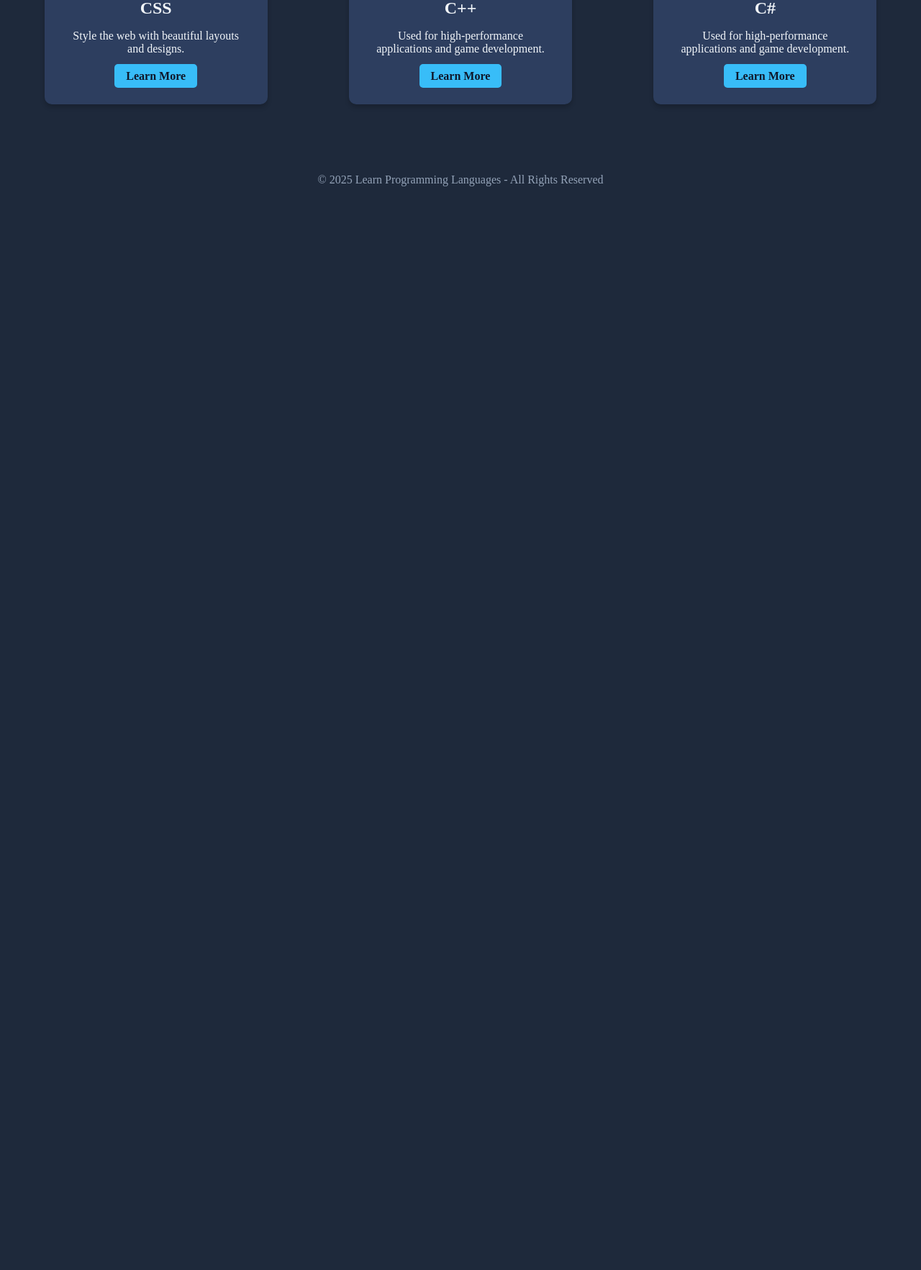
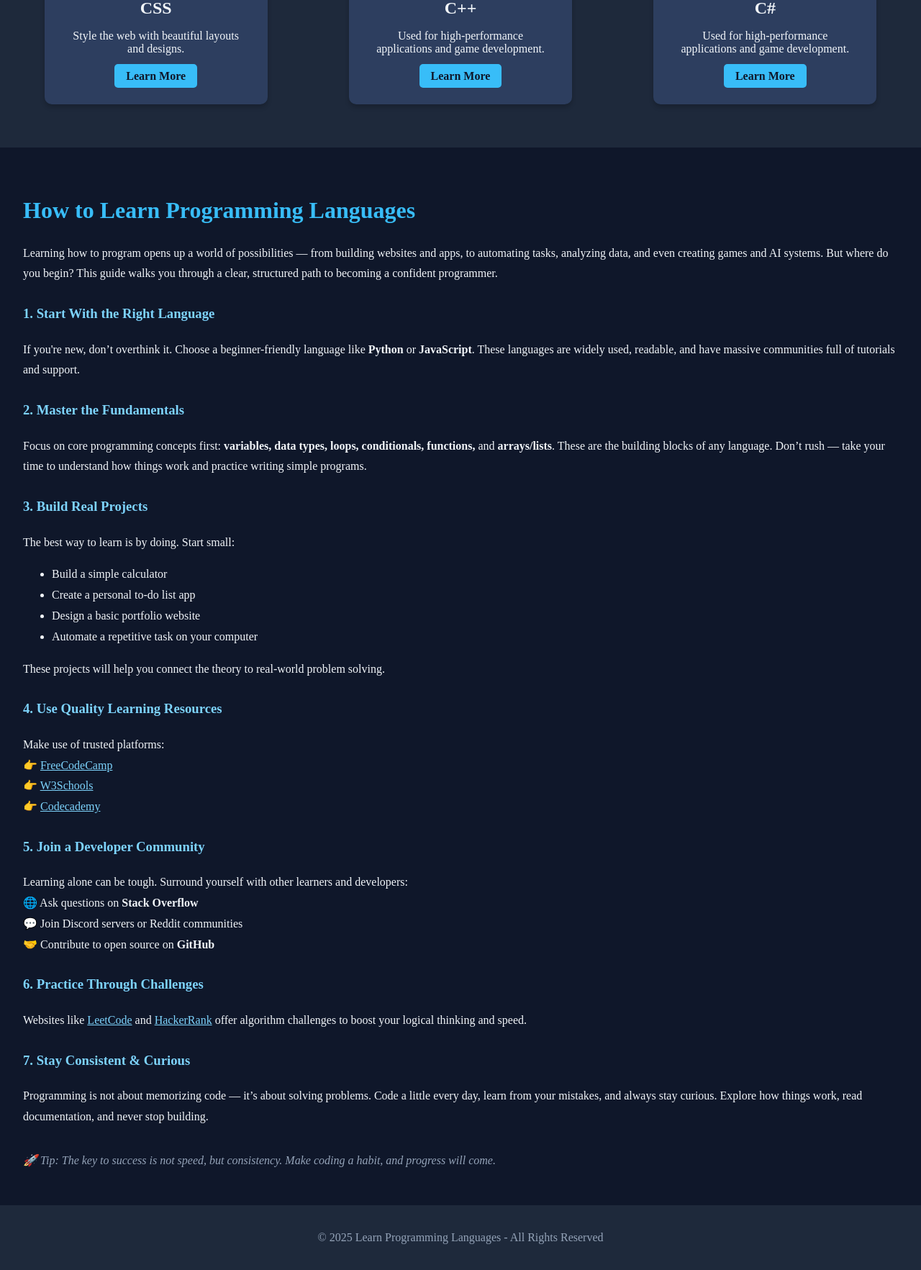
Before and after one commit to MuathHassoun/ProgrammingLanguages-Website, a PHP site: page / in a window 1280 px wide. Shown: the part 1573-3338 px from the top of the page at 72% size. Before the commit the page ends 1832 px from the top, so only its background shows below. Run offline with PHP 8.4, Linux system fonts and the light colour scheme.

Commit message:
a new section has been added.

```diff
--- a/css/style.css
+++ b/css/style.css
@@ -1,5 +1,9 @@
 * {
   font-family: 'Times New Roman', Times, serif;
+}
+
+html {
+  scroll-behavior: smooth;
 }
 
 body {
@@ -15,14 +19,18 @@ header {
   text-align: center;
 }
 
-header h1 {
+header a{
+  text-decoration: none;
+}
+
+header a h1 {
   margin: 0;
   font-size: 2rem;
   color: #f1f5f9;
   transition: transform 0.3s ease;
 }
 
-header h1:hover {
+header a h1:hover {
   color: #38bdf8;
   transform: scale(1.5);
   cursor: pointer;
@@ -145,6 +153,42 @@ nav a {
   background-color: #0ea5e9;
 }
 
+#learn-section {
+  padding: 2rem;
+  background-color: #0f172a;
+  color: #f1f5f9;
+}
+
+.learn-section {
+  padding: 2.5rem;
+  background-color: #0f172a;
+  color: #f1f5f9;
+  line-height: 1.8;
+  font-family: 'Segoe UI', sans-serif;
+}
+
+.section-title {
+  font-size: 2rem;
+  color: #38bdf8;
+  margin-bottom: 1rem;
+}
+
+.section-subtitle {
+  color: #7dd3fc;
+  margin-top: 1.5rem;
+}
+
+.external-link {
+  color: #7dd3fc;
+  text-decoration: underline;
+}
+
+.final-tip {
+  margin-top: 2rem;
+  font-style: italic;
+  color: #94a3b8;
+}
+
 footer {
   text-align: center;
   padding: 20px;
--- a/index.html
+++ b/index.html
@@ -7,10 +7,9 @@
   <link rel="stylesheet" href="css/style.css" />
 </head>
 <body>
-
   <!-- Header -->
   <header>
-  <h1>Learn Programming Languages</h1>
+    <a href="#learn-section"><h1>Learn Programming Languages</h1></a>
     <nav>
       <div class="nav-center">
         <a href="#">Home</a>
@@ -104,10 +103,69 @@
     </div>
   </section>
 
+  <section id="learn-section" class="learn-section">
+    <h2 class="section-title">How to Learn Programming Languages</h2>
+
+    <p>
+      Learning how to program opens up a world of possibilities — from building websites and apps, to automating tasks, analyzing data, and even creating games and AI systems.
+      But where do you begin? This guide walks you through a clear, structured path to becoming a confident programmer.
+    </p>
+
+    <h3 class="section-subtitle">1. Start With the Right Language</h3>
+    <p>
+      If you're new, don’t overthink it. Choose a beginner-friendly language like <strong>Python</strong> or <strong>JavaScript</strong>. These languages are widely used, readable, and have massive communities full of tutorials and support.
+    </p>
+
+    <h3 class="section-subtitle">2. Master the Fundamentals</h3>
+    <p>
+      Focus on core programming concepts first: <strong>variables, data types, loops, conditionals, functions,</strong> and <strong>arrays/lists</strong>. These are the building blocks of any language.
+      Don’t rush — take your time to understand how things work and practice writing simple programs.
+    </p>
+
+    <h3 class="section-subtitle">3. Build Real Projects</h3>
+    <p>The best way to learn is by doing. Start small:</p>
+    <ul>
+      <li>Build a simple calculator</li>
+      <li>Create a personal to-do list app</li>
+      <li>Design a basic portfolio website</li>
+      <li>Automate a repetitive task on your computer</li>
+    </ul>
+    <p>These projects will help you connect the theory to real-world problem solving.</p>
+
+    <h3 class="section-subtitle">4. Use Quality Learning Resources</h3>
+    <p>
+      Make use of trusted platforms:
+      <br>👉 <a href="https://www.freecodecamp.org/" target="_blank" class="external-link">FreeCodeCamp</a>
+      <br>👉 <a href="https://www.w3schools.com/" target="_blank" class="external-link">W3Schools</a>
+      <br>👉 <a href="https://www.codecademy.com/" target="_blank" class="external-link">Codecademy</a>
+    </p>
+
+    <h3 class="section-subtitle">5. Join a Developer Community</h3>
+    <p>
+      Learning alone can be tough. Surround yourself with other learners and developers:
+      <br>🌐 Ask questions on <strong>Stack Overflow</strong>
+      <br>💬 Join Discord servers or Reddit communities
+      <br>🤝 Contribute to open source on <strong>GitHub</strong>
+    </p>
+
+    <h3 class="section-subtitle">6. Practice Through Challenges</h3>
+    <p>
+      Websites like <a href="https://leetcode.com/" target="_blank" class="external-link">LeetCode</a> and <a href="https://www.hackerrank.com/" target="_blank" class="external-link">HackerRank</a> offer algorithm challenges to boost your logical thinking and speed.
+    </p>
+
+    <h3 class="section-subtitle">7. Stay Consistent & Curious</h3>
+    <p>
+      Programming is not about memorizing code — it’s about solving problems. Code a little every day, learn from your mistakes, and always stay curious. Explore how things work, read documentation, and never stop building.
+    </p>
+
+    <p class="final-tip">
+      🚀 Tip: The key to success is not speed, but consistency. Make coding a habit, and progress will come.
+    </p>
+  </section>
+
   <!-- Footer -->
   <footer>
     <p>© 2025 Learn Programming Languages - All Rights Reserved</p>
   </footer>
-
 </body>
 </html>
```
Also changed, not shown: GitHub Command Lines.txt (added, +10 -0 lines). Lines whose indentation alone changed are shown as unchanged.
